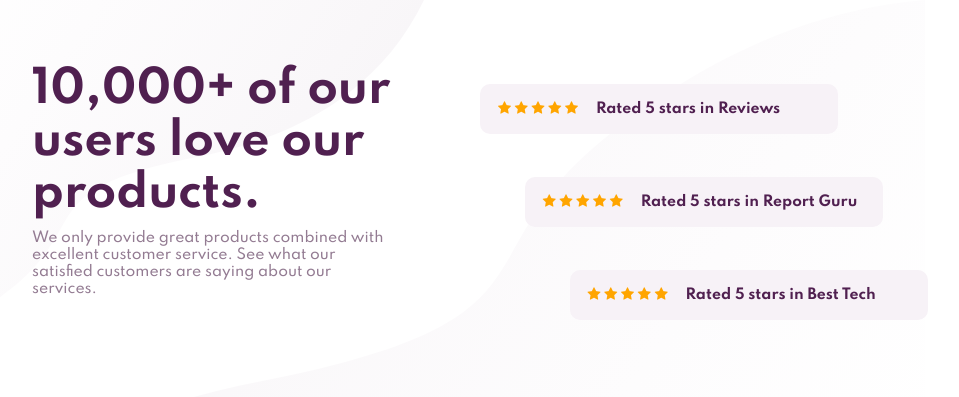
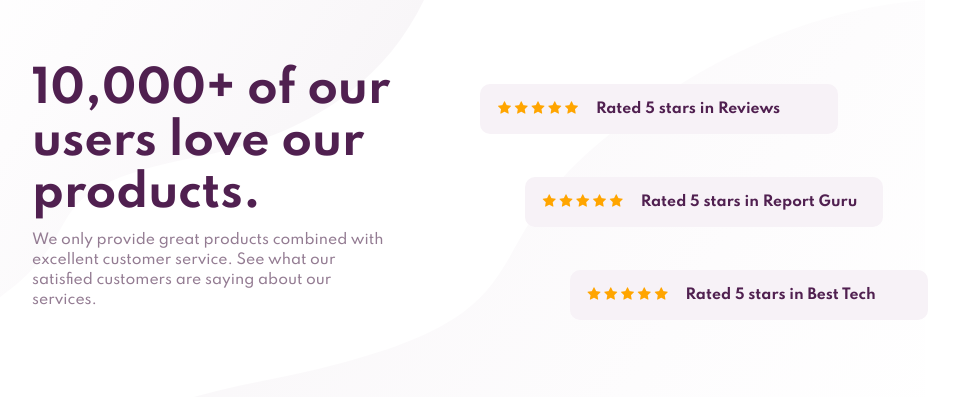
Before and after one commit to adityaraj5200/Social-proof-section-master, a plain HTML site: page index.html in a window 1280 px wide. Shown: the top 397 px of the page, without its empty margins (160-1119 px from the left). Drawn offline with Linux system fonts and the light colour scheme.

Commit message:
Changed a line height inside light statements div

```diff
--- a/style.css
+++ b/style.css
@@ -1,5 +1,6 @@
 @import url("https://fonts.googleapis.com/css2?family=Spartan:wght@400;500;700&display=swap");
 
+/* Common CSS */
 .attribution {
   font-size: 11px;
   text-align: center;
@@ -28,7 +29,6 @@ html{
   font-size: 14px;
 }
 
-/* Common CSS */
 .main{
   background-image: url(/images/bg-pattern-top-desktop.svg),url(/images/bg-pattern-bottom-desktop.svg);
   background-repeat: no-repeat,no-repeat;
@@ -43,7 +43,6 @@ html{
 .statements{
   display: flex;
   flex-direction: column;
-  /* border: 2px solid blue; */
 }
 
 .bold-statements{
@@ -53,6 +52,7 @@ html{
 .light-statements{
   color: var(--Dark-Grayish-Magenta);
   font-weight: 500;
+  line-height: 20px;
 }
 
 .card-div{
```
